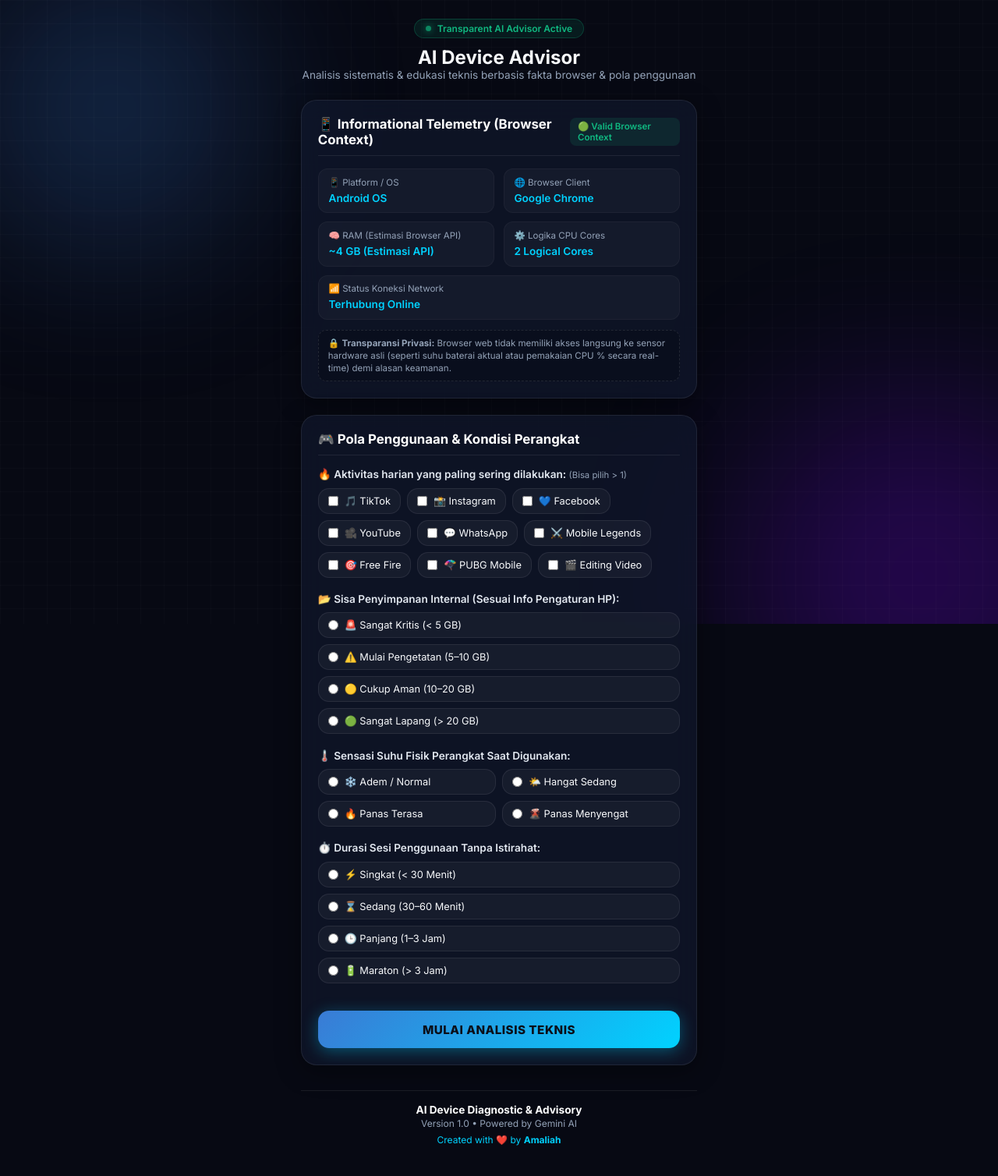
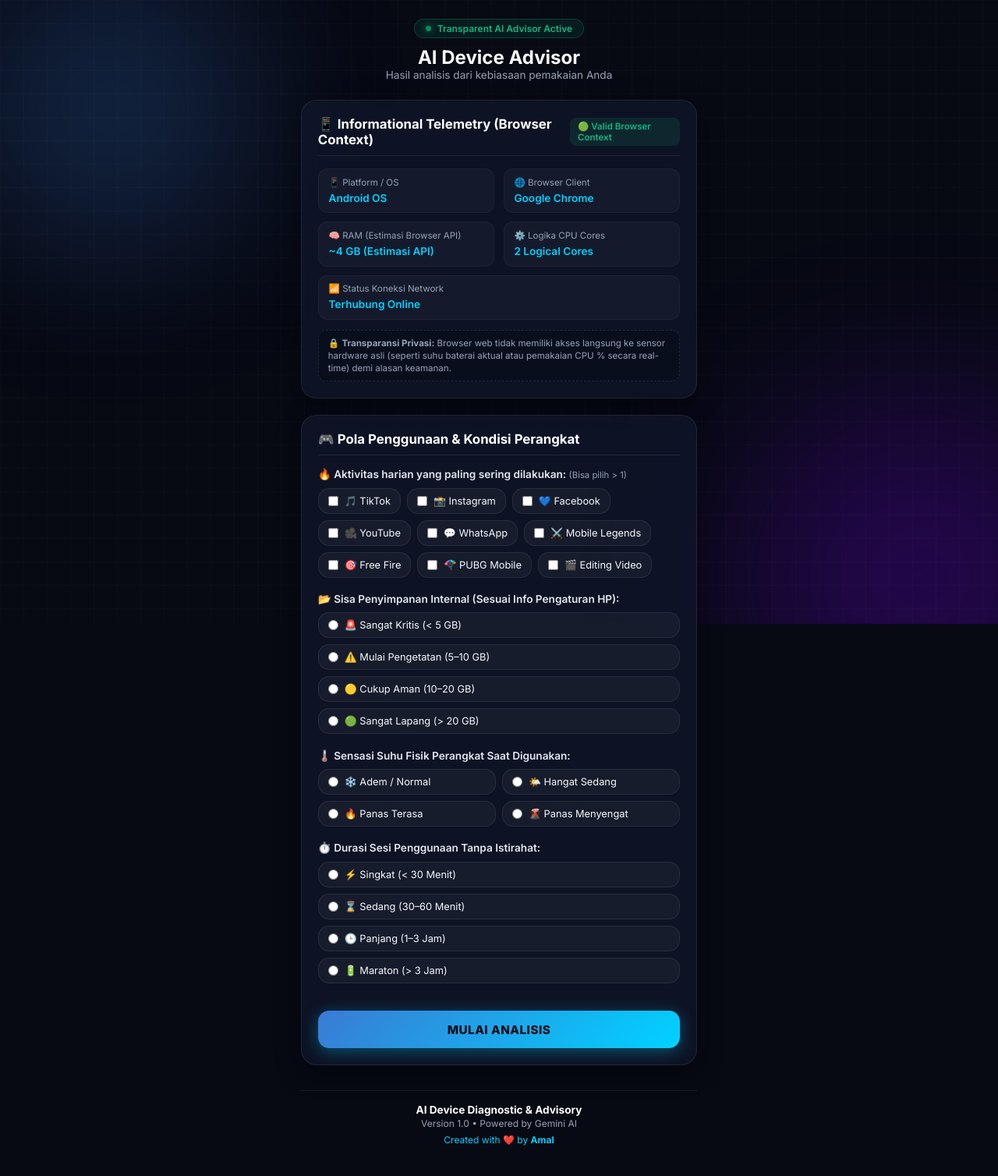
Before and after one commit to amal2112am/ai-device-diagnostic, a plain HTML site: page index.html in a window 1280 px wide. Shown: the whole page at 78% size. Drawn offline with Linux system fonts and the light colour scheme.

Commit message:
ubah teks judul, subheading, dan footer

```diff
--- a/index.html
+++ b/index.html
@@ -55,7 +55,7 @@
                     Transparent AI Advisor Active
                 </div>
                 <h2>AI Device Advisor</h2>
-                <p class="header-subtitle">Analisis sistematis & edukasi teknis berbasis fakta browser & pola penggunaan</p>
+                <p class="header-subtitle">Hasil analisis dari kebiasaan pemakaian Anda</p>
             </header>
 
             <!-- BROWSER READABLE DATA (TRANSPARENT & HONEST) -->
@@ -148,7 +148,7 @@
                     </div>
 
                     <button type="submit" class="btn-primary ripple-btn">
-                        <span>MULAI ANALISIS TEKNIS</span>
+                        <span>MULAI ANALISIS</span>
                         <span class="btn-glow"></span>
                     </button>
                 </form>
@@ -193,7 +193,7 @@
                     <div class="score-circle-container">
                         <div class="circle-outer">
                             <span id="res-score" class="score-number">0</span>
-                            <span class="score-total">/100</span>
+                            <span class="score-total">%</span>
                         </div>
                         <div class="status-pill-container">
                             <p id="res-health-status" class="status-pill green">🟢 Optimal</p>
@@ -311,7 +311,7 @@
             <footer class="app-footer">
                 <p class="footer-title">AI Device Diagnostic & Advisory</p>
                 <p class="footer-version">Version 1.0 • Powered by Gemini AI</p>
-                <p class="footer-credit">Created with ❤️ by <strong>Amaliah</strong></p>
+                <p class="footer-credit">Created with ❤️ by <strong>Amal</strong></p>
             </footer>
 
         </div>
```
